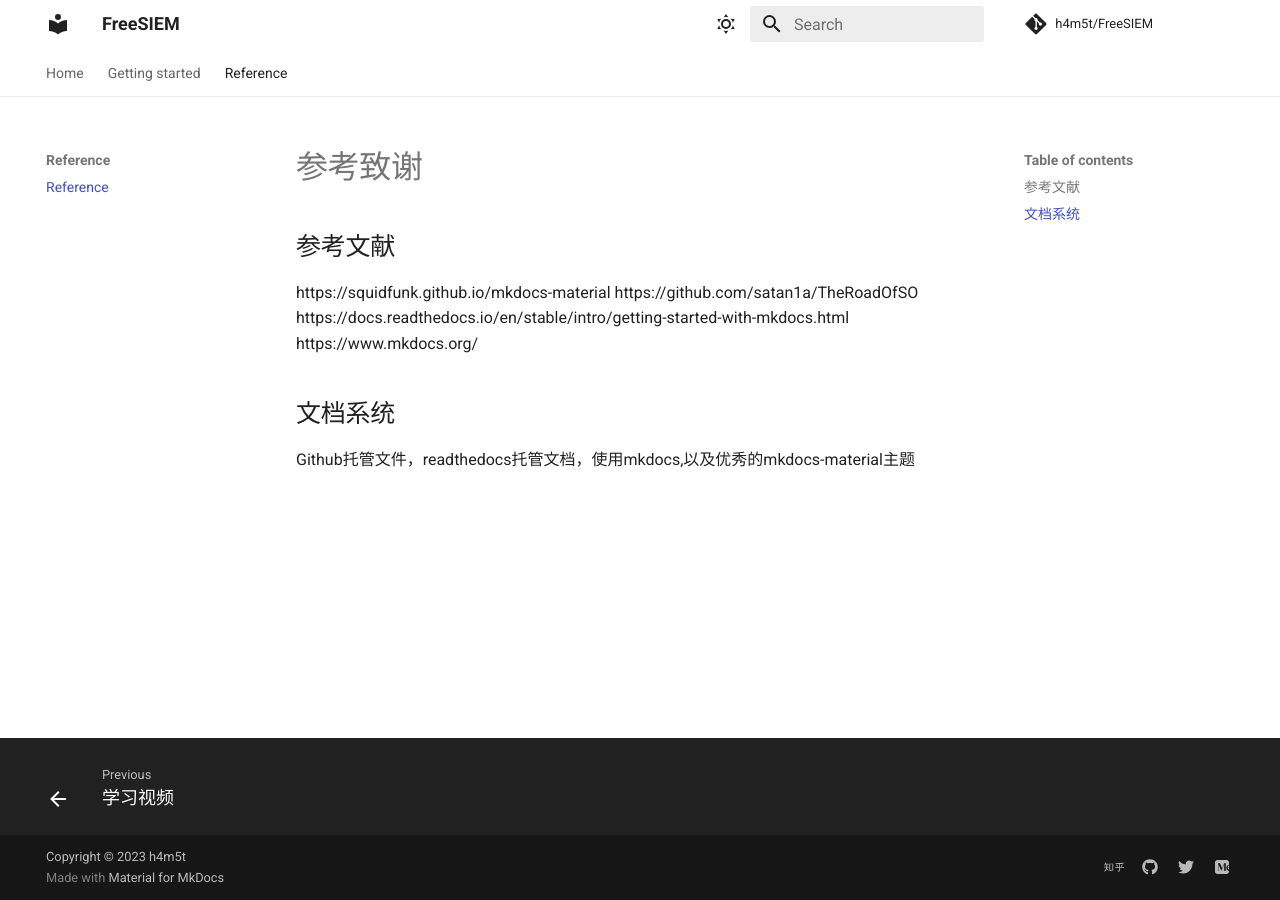
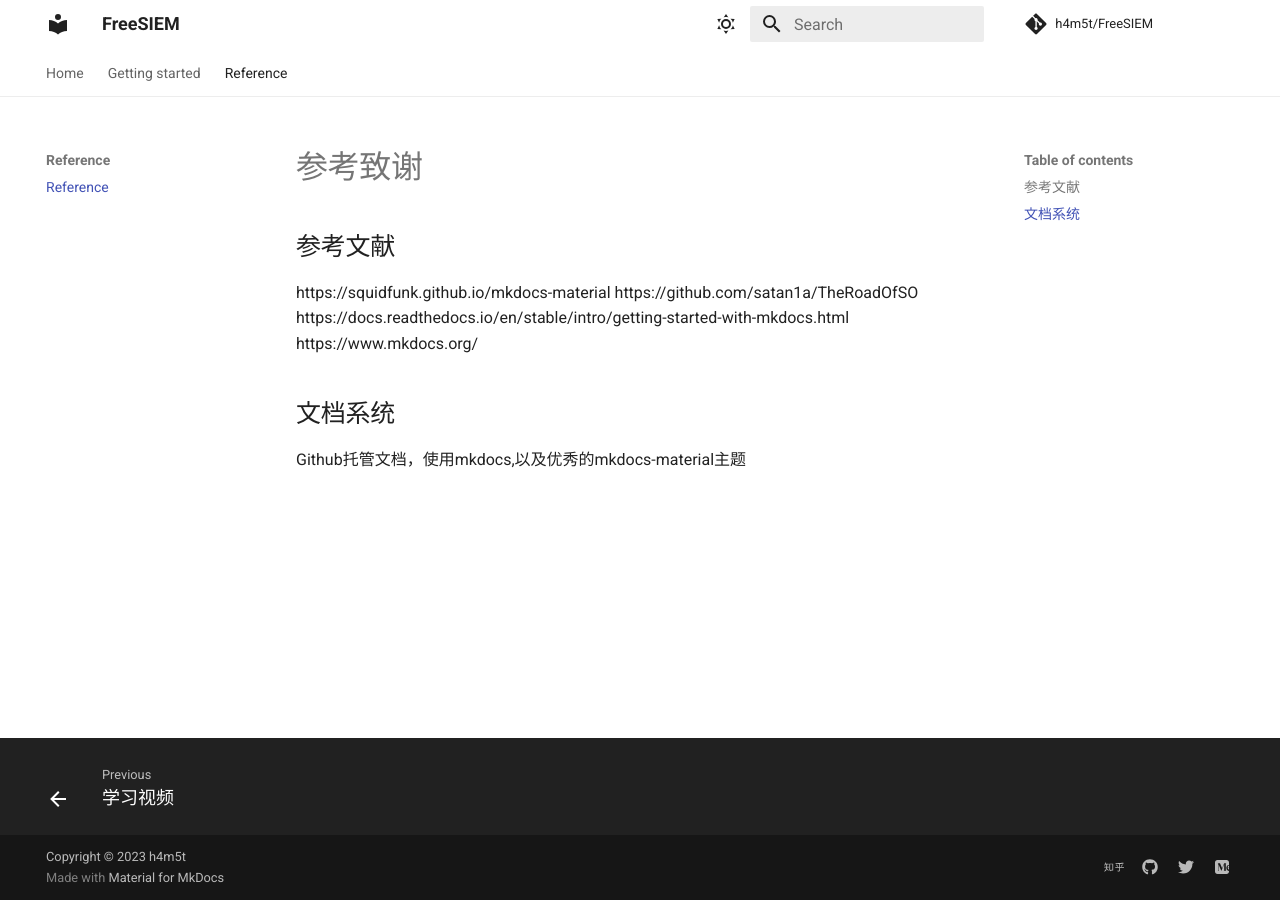
Before and after one commit to h4m5t/FreeSIEM, an MkDocs documentation site: the page built from docs/reference.md, in a window 1280 px wide. Built offline with MkDocs 1.6.1 and Material for MkDocs 9.7.7, drawn with Linux system fonts in a browser that asks for light colours; comment, search, counter and statistics services are not loaded.

Commit message:
Update reference.md

```diff
--- a/docs/reference.md
+++ b/docs/reference.md
@@ -6,4 +6,4 @@ https://docs.readthedocs.io/en/stable/intro/getting-started-with-mkdocs.html
 https://www.mkdocs.org/
 
 ## 文档系统
-Github托管文件，readthedocs托管文档，使用mkdocs,以及优秀的mkdocs-material主题
+Github托管文档，使用mkdocs,以及优秀的mkdocs-material主题
```
